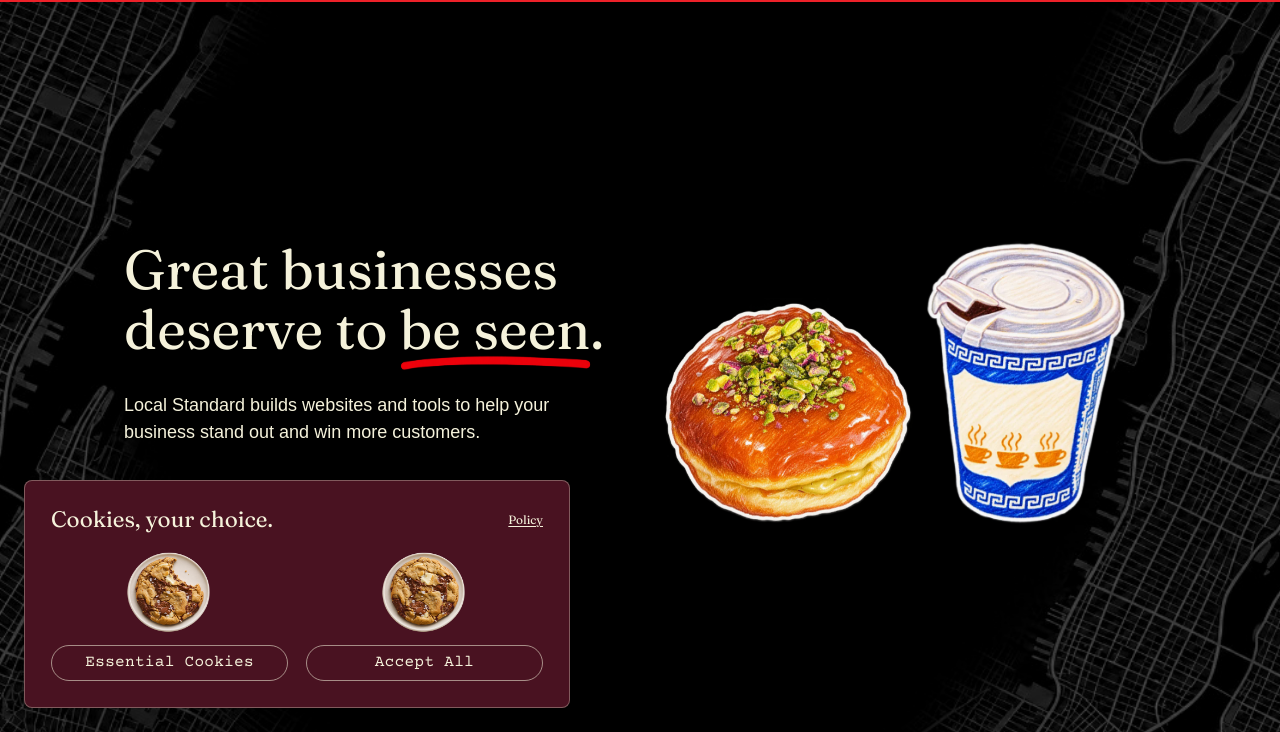
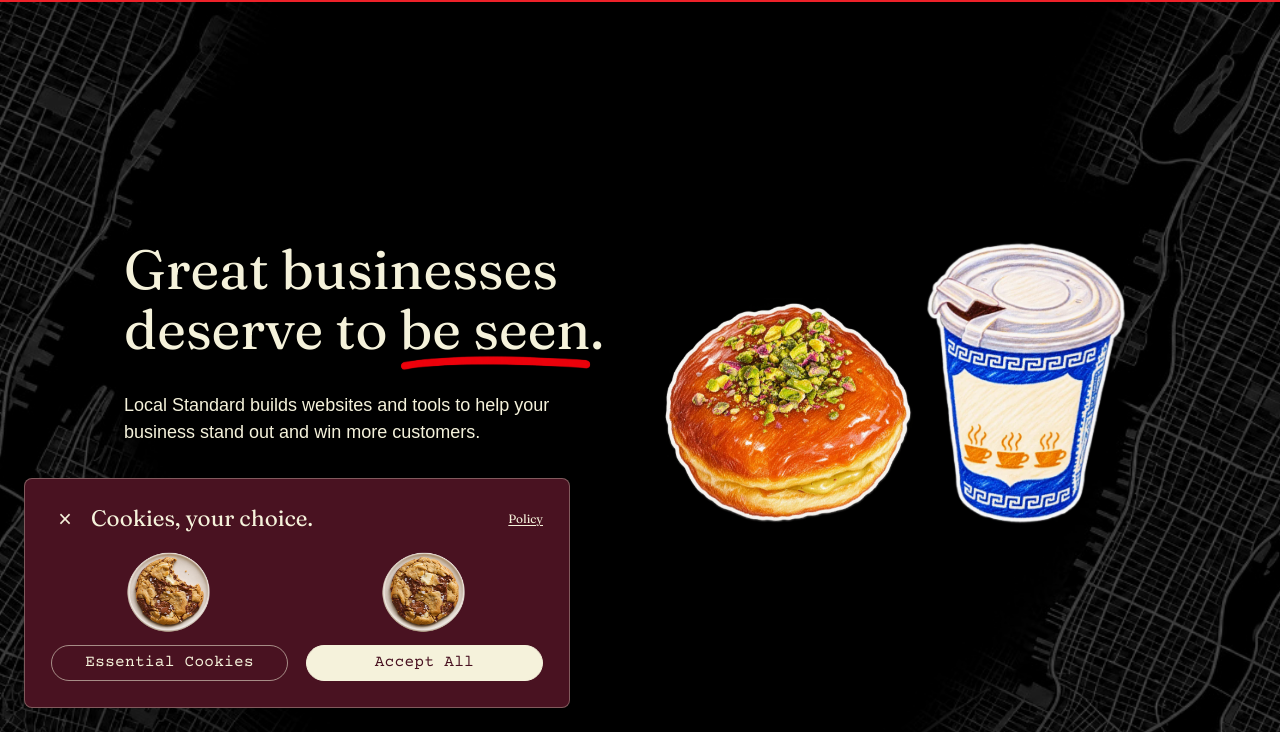
Before and after one commit to skhander/Localstandardwebsite, a plain HTML site: page index.html in a window 1280 px wide. Shown: the part 68-800 px from the top of the page. Drawn offline with nearby package versions, Linux system fonts and the light colour scheme; a web font is replaced by a local one.

Commit message:
Invert Accept All styling and add a left-side cookie dismiss control.

```diff
--- a/index.html
+++ b/index.html
@@ -24,8 +24,8 @@
   <link rel="preconnect" href="https://api.fontshare.com" crossorigin>
   <link rel="stylesheet" href="https://fonts.googleapis.com/css2?family=Birthstone&family=Caveat&family=Courier+Prime&family=Fraunces:opsz,wght,SOFT@9..144,400,50&display=swap">
   <link rel="stylesheet" href="https://api.fontshare.com/v2/css?f[]=switzer@400&display=swap">
-  <link rel="stylesheet" href="brand.css?v=20261117g">
-  <link rel="stylesheet" href="styles.css?v=20261117g">
+  <link rel="stylesheet" href="brand.css?v=20261117i">
+  <link rel="stylesheet" href="styles.css?v=20261117i">
   <link rel="preload" as="image" href="images/hero-map-desktop.jpg" type="image/jpeg" media="(min-width: 861px)">
   <link rel="preload" as="image" href="images/hero-map-mobile.jpg" type="image/jpeg" media="(max-width: 860px)">
   <link rel="preload" as="image" href="images/services-map-desktop.jpg" type="image/jpeg" media="(min-width: 861px)">
@@ -316,6 +316,16 @@
   <div class="cookie-banner" id="cookie-banner" hidden role="dialog" aria-modal="false" aria-labelledby="cookie-banner-title" data-aria-en="Cookie preferences" data-aria-es="Preferencias de cookies">
     <div class="cookie-banner__inner">
       <div class="cookie-banner__header">
+        <button
+          type="button"
+          class="cookie-banner__close"
+          data-cookie-choice="necessary"
+          aria-label="Close"
+          data-aria-en="Close"
+          data-aria-es="Cerrar"
+        >
+          <span aria-hidden="true">×</span>
+        </button>
         <p class="cookie-banner__title" id="cookie-banner-title">
           <span class="t-en">Cookies, your choice.</span>
           <span class="t-es" hidden>Cookies, tú eliges.</span>
@@ -341,7 +351,7 @@
             <span class="t-es" hidden><span class="cookie-label-full">Cookies esenciales</span><span class="cookie-label-short">Esenciales</span></span>
           </span>
         </button>
-        <button type="button" class="cookie-choice" data-cookie-choice="all">
+        <button type="button" class="cookie-choice cookie-choice--all" data-cookie-choice="all">
           <img
             class="cookie-choice__art"
             src="images/cookie-whole.png?v=20261117e"
--- a/styles.css
+++ b/styles.css
@@ -1045,11 +1045,35 @@ section, .marquee { scroll-margin-top: var(--header-height); }
   display: flex;
   align-items: center;
   justify-content: space-between;
-  gap: 0.75rem 1rem;
+  gap: 0.55rem 0.75rem;
+}
+
+.cookie-banner__close {
+  display: inline-grid;
+  place-items: center;
+  flex: none;
+  width: 1.75rem;
+  height: 1.75rem;
+  margin: 0;
+  padding: 0;
+  border: 0;
+  border-radius: 999px;
+  background: transparent;
+  color: var(--cream);
+  font-family: var(--font-text);
+  font-size: 1.45rem;
+  line-height: 1;
+  cursor: pointer;
+}
+
+.cookie-banner__close:hover {
+  background: color-mix(in srgb, var(--cream) 12%, transparent);
 }
 
 .cookie-banner__title {
   margin: 0;
+  flex: 1 1 auto;
+  min-width: 0;
   font-family: var(--font-display);
   font-size: clamp(1.35rem, 4.5vw, 1.65rem);
   font-weight: var(--weight);
@@ -1135,12 +1159,25 @@ section, .marquee { scroll-margin-top: var(--header-height); }
   background: color-mix(in srgb, var(--cream) 10%, transparent);
 }
 
+.cookie-choice--all .cookie-choice__label {
+  background: var(--cream);
+  border-color: var(--cream);
+  color: var(--wine);
+}
+
+.cookie-choice--all:hover .cookie-choice__label {
+  background: color-mix(in srgb, var(--cream) 88%, var(--wine));
+  border-color: color-mix(in srgb, var(--cream) 88%, var(--wine));
+  color: var(--wine);
+}
+
 .cookie-choice:focus-visible {
   outline: 2px solid var(--chartreuse);
   outline-offset: 3px;
 }
 
-.cookie-banner__policy:focus-visible {
+.cookie-banner__policy:focus-visible,
+.cookie-banner__close:focus-visible {
   outline: 2px solid var(--chartreuse);
   outline-offset: 3px;
 }
```
Also changed, not shown: legal.html (+13 -3 lines).
